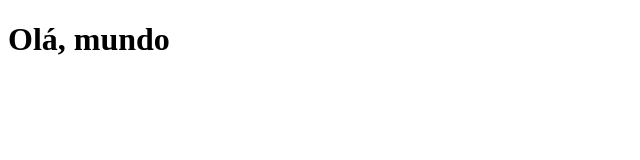
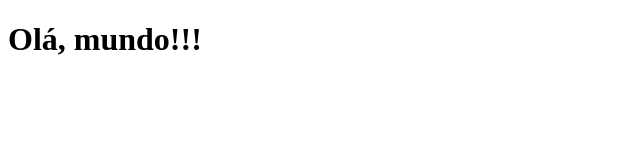
Before and after one commit to Blzvini/Clone-tabnews, a Next.js app: page / in a window 1280 px wide. Shown: the top 160 px of the page, without its empty margins (0-640 px from the left). Built offline with nearby package versions, Linux system fonts and the light colour scheme.

Commit message:
Alterando a mensagem do index.js

```diff
--- a/pages/index.js
+++ b/pages/index.js
@@ -1,5 +1,5 @@
 export default function Home() {
     return (
-        <h1>Olá, mundo</h1>
+        <h1>Olá, mundo!!!</h1>
     )
 }
```
